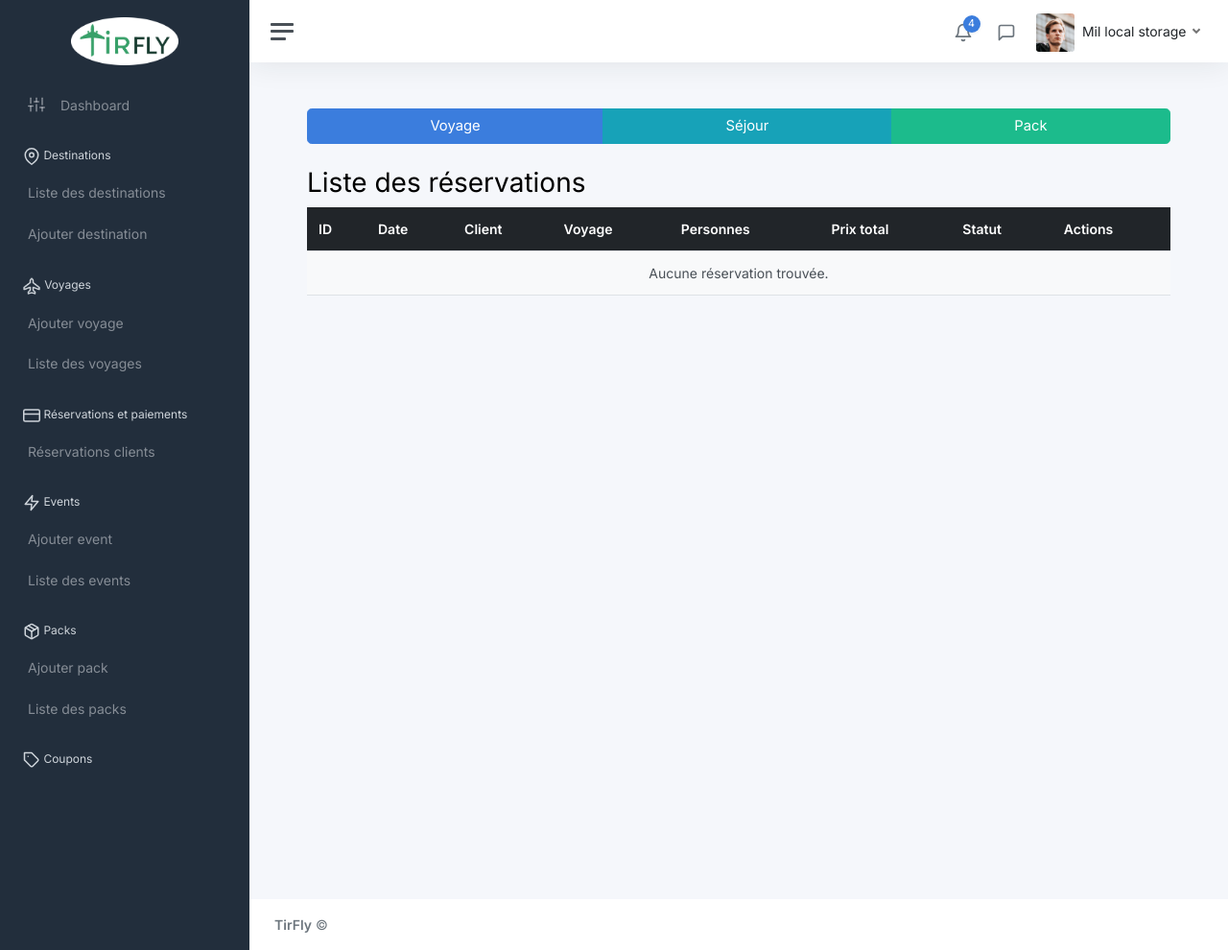
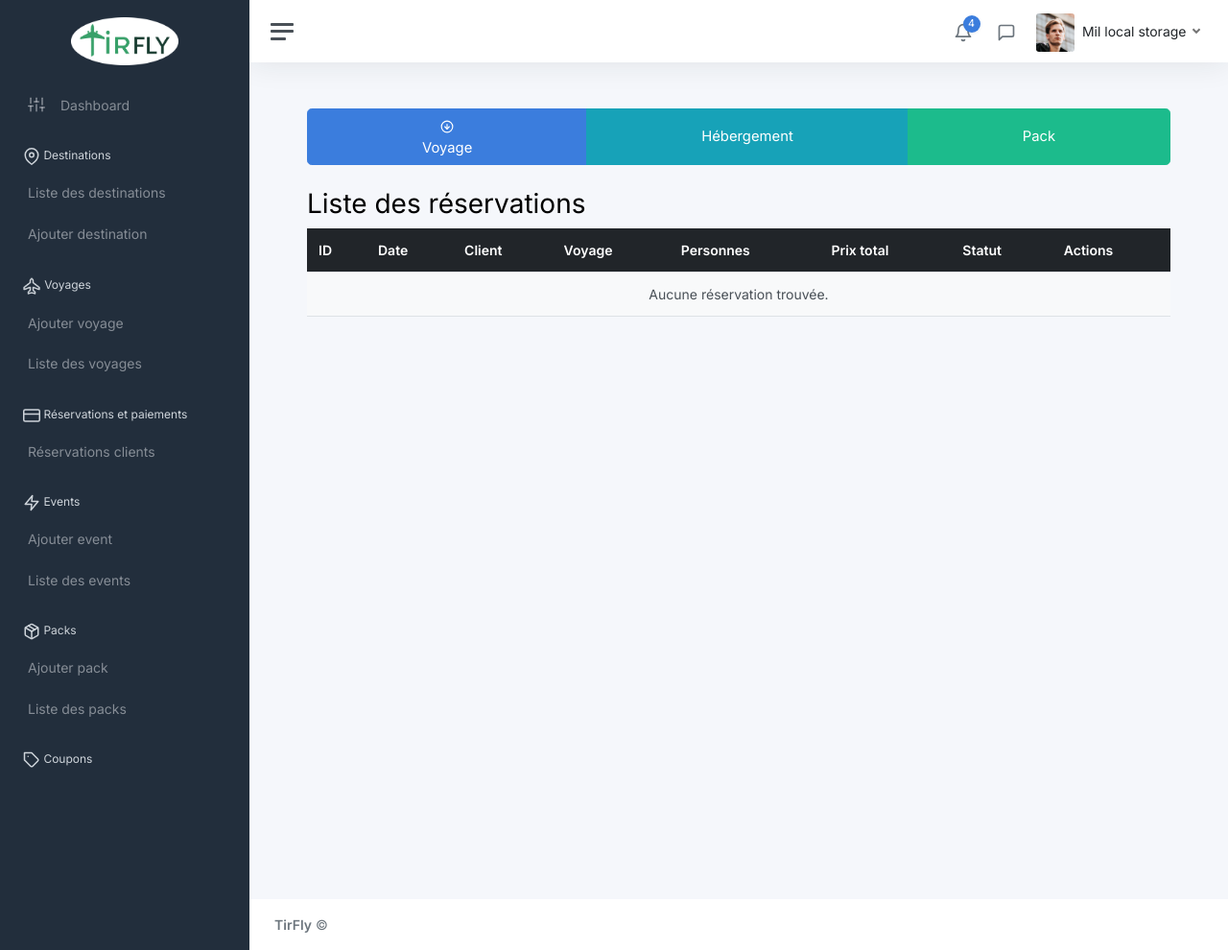
Before and after one commit to Koussay-Akchi/tirfly-web, a Symfony app: template templates/reservations/tableau-reservations.html.twig in a window 1280 px wide. Shown: the whole page at 96% size. Run offline with Twig, Linux system fonts and the light colour scheme; the template is opened without the code that fills it, so the values that code supplies are empty; some libraries are stand-ins or nearby versions.

Commit message:
feat: split tableau reservations

```diff
--- a/templates/reservations/tableau-reservations.html.twig
+++ b/templates/reservations/tableau-reservations.html.twig
@@ -5,15 +5,23 @@
 
 {% block body %}
 	<main class="main">
-		<div
-			class="container">
-
+		<div class="container">
 			<div class="btn-group btn-group-lg mb-4 d-flex justify-content-center" role="group" aria-label="Large button group">
-				<button type="button" class="btn btn-primary" id="showVoyage">Voyage</button>
-				<button type="button" class="btn btn-info" id="showSejour">Séjour</button>
-				<button type="button" class="btn btn-success" id="showPack">Pack</button>
+				<button type="button" class="btn btn-primary" id="showVoyage">
+					<div class="icon-placeholder" id="iconVoyage">
+						<i class="align-middle" data-feather="arrow-down-circle"></i>
 					</div>
-
+					Voyage
+				</button>
+				<button type="button" class="btn btn-info" id="showSejour">
+					<div class="icon-placeholder" id="iconSejour"></div>
+					Hébergement
+				</button>
+				<button type="button" class="btn btn-success" id="showPack">
+					<div class="icon-placeholder" id="iconPack"></div>
+					Pack
+				</button>
+			</div>
 			<div class="table-container" id="tableView">
 				<h1 class="table-title">Liste des réservations</h1>
 				<div class="table-responsive">
@@ -32,17 +40,15 @@
 								<th>Actions</th>
 							</tr>
 						</thead>
-						<tbody>
+						<tbody id="reservationBody">
 							{% for reservation in reservations %}
-								<tr>
+								<tr class="reservation-row">
 									<td>{{ reservation.id }}</td>
 									<td>{{ reservation.dateReservation ? reservation.dateReservation|date('d/m/Y H:i') : 'N/A' }}</td>
 									<td>{{ reservation.client ? reservation.client.nom ~ ' ' ~ reservation.client.prenom : '—' }}</td>
-
 									<td class="voyage-col">{{ reservation.voyage ? reservation.voyage.nom : '—' }}</td>
 									<td class="sejour-col d-none">{{ reservation.sejour ? reservation.sejour.hebergement.nom : '—' }}</td>
 									<td class="pack-col d-none">{{ reservation.pack ? reservation.pack.nom : '—' }}</td>
-
 									<td>{{ reservation.nombrePersonnes }}</td>
 									<td>{{ reservation.prixTotal|number_format(2, '.', ',') }}
 										€</td>
@@ -68,41 +74,62 @@
 						</tbody>
 					</table>
 				</div>
-
 				<div class="pagination mt-3">
 					{{ knp_pagination_render(reservations) }}
 				</div>
 			</div>
-
-			<!-- Placeholder for Calendar view (can be expanded later) -->
 			<div id="calendarView" style="display: none;">
 				<h1>Calendrier des Réservations</h1>
-				<!-- Add your calendar code here (e.g., FullCalendar integration) -->
 			</div>
-
 		</div>
 	</main>
-
 	 <script>
 	document.addEventListener('DOMContentLoaded', function () {
 	    const voyageBtn = document.getElementById('showVoyage');
 	    const sejourBtn = document.getElementById('showSejour');
 	    const packBtn = document.getElementById('showPack');
-
+	    const iconVoyage = document.getElementById('iconVoyage');
+	    const iconSejour = document.getElementById('iconSejour');
+	    const iconPack = document.getElementById('iconPack');
 	    const voyageCols = document.querySelectorAll('.voyage-col');
 	    const sejourCols = document.querySelectorAll('.sejour-col');
 	    const packCols = document.querySelectorAll('.pack-col');
-
-		        function toggleColumns(showClass) {
+	    const reservationRows = document.querySelectorAll('.reservation-row');
+	    function updateSelection(selected) {
+	        iconVoyage.innerHTML = '';
+	        iconSejour.innerHTML = '';
+	        iconPack.innerHTML = '';
+	        if(selected === 'voyage') iconVoyage.innerHTML = '<i class="align-middle" data-feather="arrow-down-circle"></i>';
+	        if(selected === 'sejour') iconSejour.innerHTML = '<i class="align-middle" data-feather="arrow-down-circle"></i>';
+	        if(selected === 'pack') iconPack.innerHTML = '<i class="align-middle" data-feather="arrow-down-circle"></i>';
+	        feather.replace();
+	    }
+	    function toggleColumns(showCols, filterFn) {
 	        [voyageCols, sejourCols, packCols].forEach(cols => {
 	            cols.forEach(col => col.classList.add('d-none'));
 	        });
-		            showClass.forEach(col => col.classList.remove('d-none'));
+	        showCols.forEach(col => col.classList.remove('d-none'));
+	        reservationRows.forEach(row => {
+	            const voyageCell = row.querySelector('.voyage-col').textContent.trim();
+	            const sejourCell = row.querySelector('.sejour-col').textContent.trim();
+	            const packCell = row.querySelector('.pack-col').textContent.trim();
+	            row.style.display = filterFn(voyageCell, sejourCell, packCell) ? '' : 'none';
+	        });
 	    }
-
-		        voyageBtn.addEventListener('click', () => toggleColumns(voyageCols));
-		        sejourBtn.addEventListener('click', () => toggleColumns(sejourCols));
-		        packBtn.addEventListener('click', () => toggleColumns(packCols));
+	    voyageBtn.addEventListener('click', () => {
+	        updateSelection('voyage');
+	        toggleColumns(voyageCols, (v, s, p) => v !== '—');
+	    });
+	    sejourBtn.addEventListener('click', () => {
+	        updateSelection('sejour');
+	        toggleColumns(sejourCols, (v, s, p) => s !== '—');
+	    });
+	    packBtn.addEventListener('click', () => {
+	        updateSelection('pack');
+	        toggleColumns(packCols, (v, s, p) => p !== '—');
+	    });
+	    updateSelection('voyage');
+	    toggleColumns(voyageCols, (v, s, p) => v !== '—');
 	});
 	</script>
 {% endblock %}
```
Lines whose indentation alone changed are shown as unchanged.
